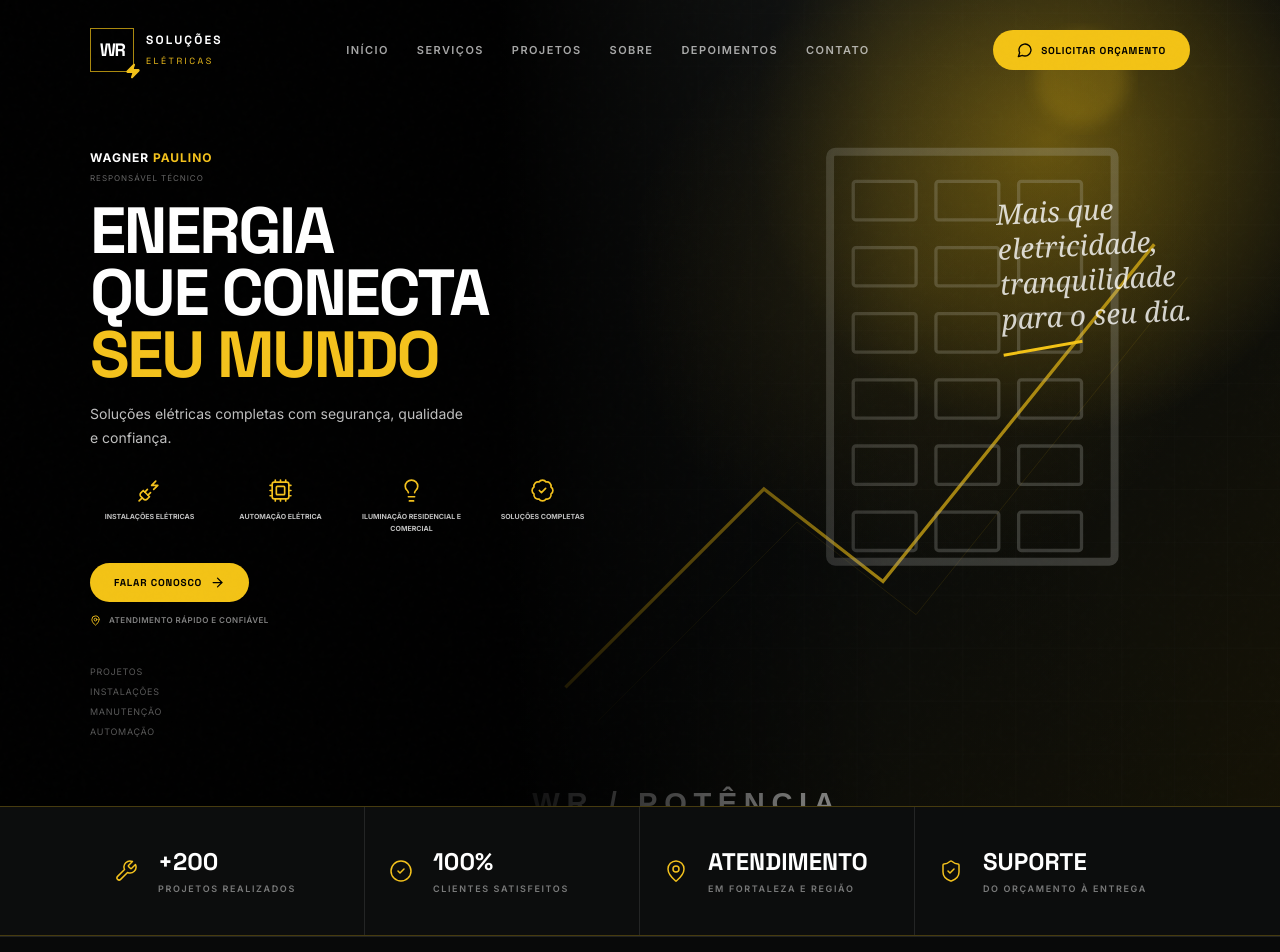
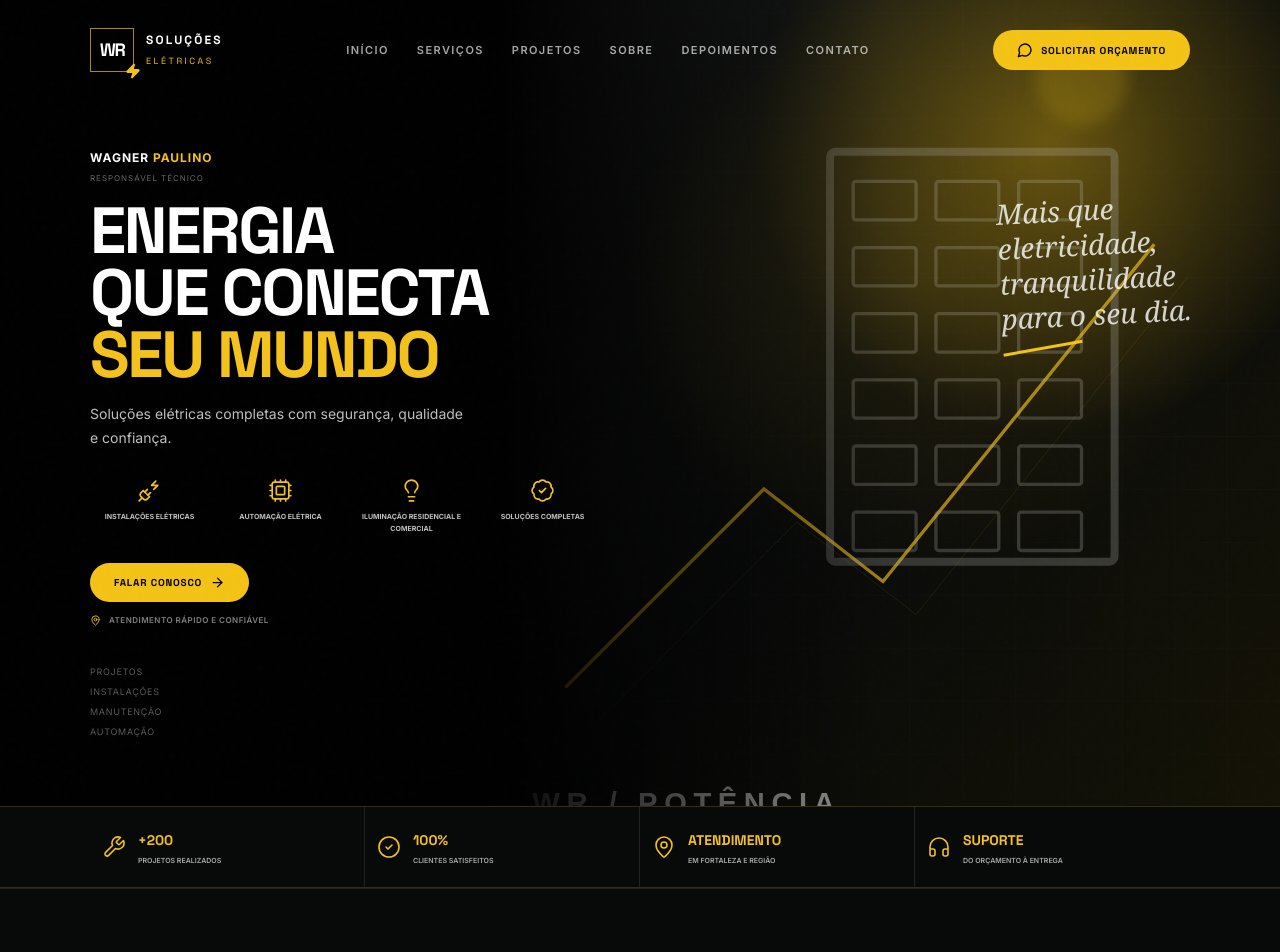
Before and after one commit to Vitorhugov1/Aula-2-e-3-HTML-CSS, a Next.js app: page / in a window 1280 px wide. Shown: the top 952 px of the page. Built offline with nearby package versions, Linux system fonts and the light colour scheme.

Commit message:
Match compact stats strip to WR reference

```diff
--- a/components/Stats.tsx
+++ b/components/Stats.tsx
@@ -1,7 +1,4 @@
 'use client'
-import { useEffect,useRef,useState } from 'react'
-import { motion,useInView } from 'framer-motion'
-import { CheckCircle2,MapPin,ShieldCheck,Wrench } from 'lucide-react'
-function Counter({to,suffix}:{to:number,suffix:string}){const ref=useRef(null);const seen=useInView(ref,{once:true});const [n,setN]=useState(0);useEffect(()=>{if(!seen)return;let start=0;const end=900;const tick=(t:number)=>{if(!start)start=t;const p=Math.min((t-start)/end,1);setN(Math.floor(to*(1-Math.pow(1-p,3))));if(p<1)requestAnimationFrame(tick)};requestAnimationFrame(tick)},[seen,to]);return <span ref={ref}>{suffix==='+'?`+${n}`:`${n}${suffix}`}</span>}
-const stats=[{value:200,suffix:'+',label:'Projetos realizados',Icon:Wrench},{value:100,suffix:'%',label:'Clientes satisfeitos',Icon:CheckCircle2},{title:'Atendimento',label:'Em Fortaleza e região',Icon:MapPin},{title:'Suporte',label:'Do orçamento à entrega',Icon:ShieldCheck}]
-export default function Stats(){return <section className="relative z-20 border-y border-gold/25 bg-[#0c0d0d]"><div className="shell grid sm:grid-cols-2 lg:grid-cols-4">{stats.map(({value,suffix,title,label,Icon},i)=><motion.div key={label} initial={{opacity:0,y:16}} whileInView={{opacity:1,y:0}} viewport={{once:true}} transition={{delay:i*.09}} className="flex min-h-32 items-center gap-5 border-b border-white/10 py-7 sm:px-6 lg:border-b-0 lg:border-r lg:last:border-r-0"><Icon className="h-6 w-6 shrink-0 text-gold" strokeWidth={1.5}/><div><strong className="font-display text-2xl uppercase text-white">{value!==undefined?<Counter to={value} suffix={suffix!}/>:title}</strong><p className="mt-1 text-[9px] font-semibold uppercase tracking-[.18em] text-white/45">{label}</p></div></motion.div>)}</div></section>}
+import { CheckCircle2,Headphones,MapPin,Wrench } from 'lucide-react'
+const stats=[['+200','Projetos realizados',Wrench],['100%','Clientes satisfeitos',CheckCircle2],['Atendimento','Em Fortaleza e região',MapPin],['Suporte','Do orçamento à entrega',Headphones]] as const
+export default function Stats(){return <section className="border-y border-gold/20 bg-[#080909]"><div className="shell grid grid-cols-2 lg:grid-cols-4">{stats.map(([value,label,Icon])=><div key={label} className="flex min-h-20 items-center gap-3 border-b border-r border-white/10 px-3 py-4 last:border-r-0 lg:border-b-0"><Icon className="shrink-0 text-gold" size={24} strokeWidth={1.6}/><div><strong className="font-display text-sm uppercase text-gold">{value}</strong><p className="mt-1 text-[7px] font-semibold uppercase leading-3 text-white/65">{label}</p></div></div>)}</div></section>}
```
